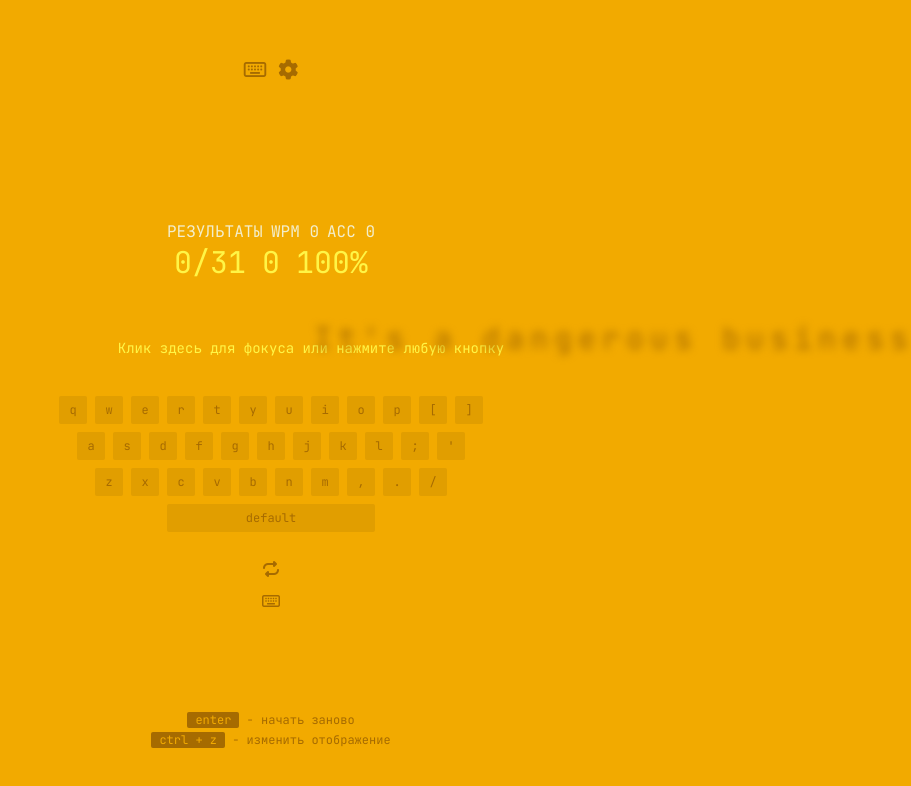
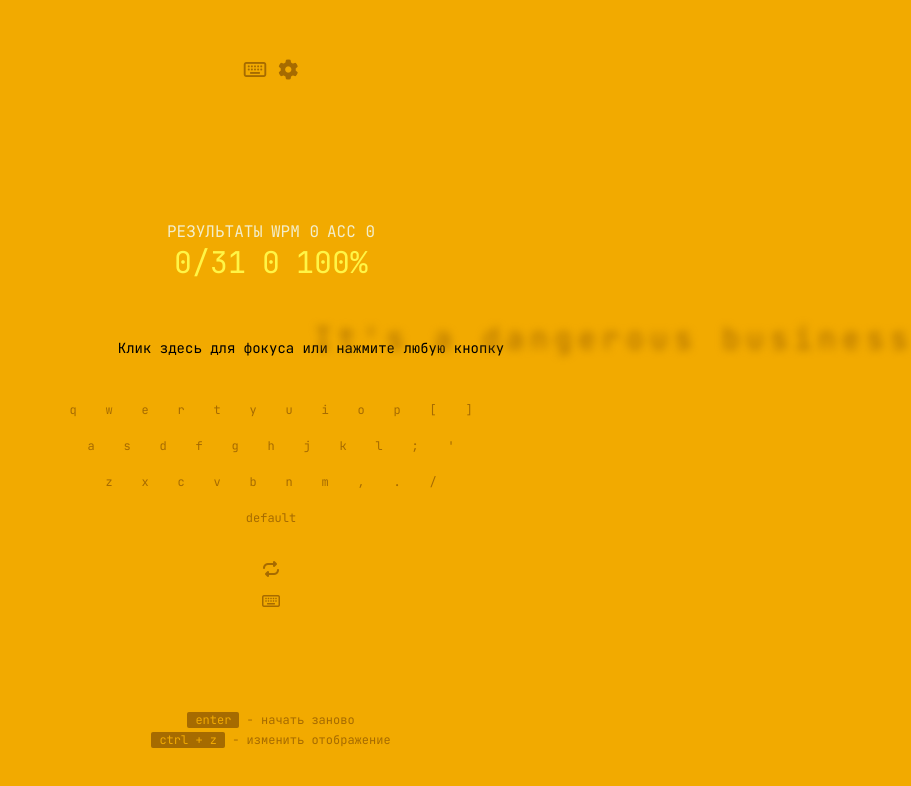
Before and after one commit to kirillmihalych/code-type, a Vue app: page / in a window 1280 px wide. Shown: the top 786 px of the page, without its empty margins (369-1280 px from the left). Built offline with nearby package versions, Linux system fonts and the light colour scheme; what @tanstack/vue-query would draw is missing.

Commit message:
<style>: change settings theme layout

```diff
--- a/src/assets/main.css
+++ b/src/assets/main.css
@@ -10,22 +10,18 @@
   --text: #5f342c;
   --sub: #ffffff;
 
-  --bg: #200a0a;
-  --helper: #683434;
   --animation-color-1: #feb90c;
   --animation-color-2: #b31313;
 }
 
 .matrix {
-  --primary: #006500;
+  --primary: #15ff00;
   --background: #000000;
   --caret: #15ff00;
-  --error: #ec4c56;
-  --text: rgba(21, 255, 0, 0.25);
+  --error: #da3333;
+  --text: #006500;
   --sub: #d1ffcd;
 
-  --helper: #15ff00;
-  --bg: rgba(0, 101, 0, 0.25);
   --animation-color-1: #15ff00;
   --animation-color-2: #19196f;
 }
@@ -40,8 +36,6 @@
 
   --animation-color-1: #fcd116;
   --animation-color-2: #6d0f19;
-  --helper: #fcd116;
-  --bg: #9f1020;
 }
 
 .honey {
@@ -52,8 +46,6 @@
   --text: #a66b00;
   --sub: #f3eecb;
 
-  --helper: #fff546;
-  --bg: #e19e00;
   --animation-color-1: #fff546;
   --animation-color-2: #f3eecb;
 }
--- a/src/components/ColorCustomPalette.vue
+++ b/src/components/ColorCustomPalette.vue
@@ -1,28 +1,49 @@
 <template>
-  <div class="grid md:grid-cols-2 md:grid-rows-3">
+  <div class="grid gap-4 md:grid-cols-2 md:grid-rows-3">
     <div
       v-for="(color, index) in selectedThemeValues"
       :key="index"
       class="grid grid-cols-2"
     >
-      <label :for="color.name">{{ color.name }}</label>
-      <div class="flex">
-        <i class="fa-solid fa-palette"></i>
+      <label :for="color.name" class="text-sub">{{ color.name }}</label>
+      <div class="flex items-center gap-2">
+        <i
+          class="fa-solid fa-palette h-full text-xl flex items-center justify-center aspect-square rounded-md"
+          :class="
+            color.name === 'background'
+              ? 'text-sub bg-text'
+              : color.name === 'primary'
+              ? 'text-background bg-primary'
+              : color.name === 'caret'
+              ? 'text-background bg-caret'
+              : color.name === 'text'
+              ? 'text-background bg-text'
+              : color.name === 'sub'
+              ? 'text-background bg-sub'
+              : 'text-background bg-error'
+          "
+        ></i>
         <input
           v-model="color.value"
           :name="color.name"
           :id="color.name"
-          class="w-full"
+          class="w-full rounded-md p-1 bg-text text-sub outline-sub selection:text-text"
         />
       </div>
-      <button @click="colorThemeStore.setValue(`--${color.name}`, color.value)">
+      <!-- <button @click="colorThemeStore.setValue(`--${color.name}`, color.value)">
         change
-      </button>
+      </button> -->
     </div>
-    <button @click="colorThemeStore.usePropertyValue" class="border-2">
+    <button
+      @click="colorThemeStore.usePropertyValue"
+      class="text-sub bg-text p-1 rounded-md hover:text-background hover:bg-sub transition-colors"
+    >
       Загрузить текущую
     </button>
-    <button class="border-2" @click="saveCustomTheme">
+    <button
+      @click="saveCustomTheme"
+      class="text-sub bg-text p-1 rounded-md hover:text-background hover:bg-sub transition-colors"
+    >
       Сохранить в браузере
     </button>
 
@@ -108,26 +129,6 @@ onMounted(() => {
 
 <style>
 /*
-- [x] показывать значение по нажатию на лоад пресет
-- [x] создать объект кастомный темы, который принадлежит пользователю (пользователь может его настраивать)-
-- [x] изменить значение css переменной
-- [x] изменить значение css переменной через input
-- [x] создавать classObject через vue, чтобы стиль не переписывал пресет классы
-- [-] ставить его как тему
-- [x] ставить тему через style
-- [x] функции установки темы должна сбрасывать поставленные стили
-=====
-- [x] preset не мешается с custom themes,
-потому что custom всегда будет переписывать preset, из-за style
-- [x] есть 2 режима, это preset и custom
-custom же загружает объекты из локального хранилища, что применяются к style
-preset меняет встроенные классы
-======
-- [x] ставить значения текущей темы в custom theme
-- [x] применять кастомные значения
-- [x] сохранить тему в локальное хранилище
-- [x] достать тему из локального хранилища
-- [x] сохранять любое количество
-- [x] ставить тему по нажатию
+- [ ]
 */
 </style>
--- a/src/components/ColorThemeList.vue
+++ b/src/components/ColorThemeList.vue
@@ -4,7 +4,7 @@
       <div
         v-for="(theme, index) in colorThemeStore.colorThemes"
         :key="theme.name"
-        class="flex justify-between items-center w-full uppercase text-center text-helper bg-background p-2 rounded-md hover:scale-105 cursor-pointer origin-center transition-transform"
+        class="flex justify-between items-center w-full uppercase text-center text-primary bg-background p-2 rounded-md hover:scale-105 cursor-pointer origin-center transition-transform"
         :class="[
           theme.name,
           colorThemeStore.currentThemeIndex === index
@@ -14,9 +14,9 @@
         @click="colorThemeStore.selectTheme(index)"
       >
         <button>
-          <i class="fa-solid fa-star text-helper"></i>
+          <i class="fa-solid fa-star text-primary"></i>
         </button>
-        <h2>{{ theme.name }}</h2>
+        <h2 class="">{{ theme.name }}</h2>
         <div class="flex gap-1">
           <div class="size-4 rounded-full bg-helper"></div>
           <div class="size-4 rounded-full bg-primary"></div>
--- a/src/components/ColorThemeSetting.vue
+++ b/src/components/ColorThemeSetting.vue
@@ -1,27 +1,39 @@
 <template>
-  <div>
-    <div>
-      <div class="flex gap-2 items-center justify-start text-2xl text-text">
+  <div class="max-w-[1440px] mx-auto">
+    <div class="title mb-6">
+      <div
+        class="mb-3 flex gap-2 items-center justify-start text-2xl text-text"
+      >
         <i class="fa-solid fa-palette"></i>
         <h2 class="">Цветовые схемы</h2>
       </div>
-      <div class="options flex gap-2">
+      <div class="options mb-3 flex gap-2">
         <button
-          class="border-2 border-text rounded-md"
+          class="px-2 py-1 rounded-md hover:text-background hover:bg-sub transition-colors"
+          :class="[
+            !colorThemeStore.isPresetMode
+              ? 'text-background bg-primary'
+              : 'text-sub bg-text',
+          ]"
           @click="colorThemeStore.setCustomMode()"
         >
           Кастомные
         </button>
         <button
-          class="border-2 border-text rounded-md"
+          class="px-2 py-1 rounded-md hover:text-background hover:bg-sub transition-colors"
+          :class="[
+            colorThemeStore.isPresetMode
+              ? 'text-background bg-primary'
+              : 'text-sub bg-text',
+          ]"
           @click="colorThemeStore.setPresetMode()"
         >
           Встроенные
         </button>
       </div>
-      <ColorThemeList v-if="colorThemeStore.isPresetMode" />
-      <ColorCustomPalette v-if="!colorThemeStore.isPresetMode" />
     </div>
+    <ColorThemeList v-if="colorThemeStore.isPresetMode" />
+    <ColorCustomPalette v-if="!colorThemeStore.isPresetMode" />
   </div>
 </template>
 
--- a/src/store/colorThemeStore.js
+++ b/src/store/colorThemeStore.js
@@ -113,5 +113,6 @@ export const useColorThemeStore = defineStore("colorThemes", () => {
     setPresetMode,
     isPresetMode,
     setCurrentThemeValues,
+    themeSettingsMode,
   };
 });
```
